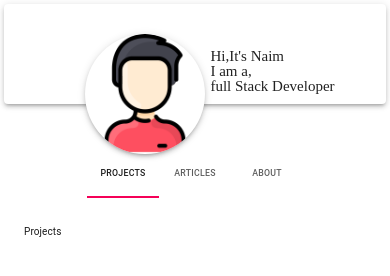
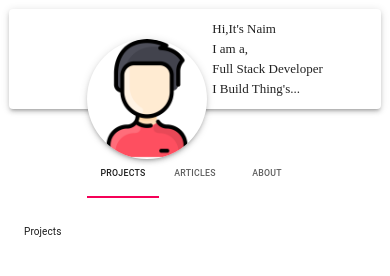
Before and after one commit to Naim-Bijapure/FolioBlog, a Gatsby site: page / in a window 390 px wide. Built offline with nearby package versions, Linux system fonts and the light colour scheme; Gatsby itself is replaced by a stand-in of ours; some packages are replaced by stand-ins of ours.

Commit message:
aligned header and text description with responsiveness

```diff
--- a/package.json
+++ b/package.json
@@ -64,6 +64,6 @@
     "start": "npm run develop",
     "serve": "gatsby serve",
     "test": "echo \"Write tests! -> https://gatsby.dev/unit-testing\"",
-    "ysg": "GATSBY_GRAPHQL_IDE=playground gatsby develop"
+    "ysg": "GATSBY_GRAPHQL_IDE=playground gatsby develop "
   }
 }
--- a/src/components/Header.js
+++ b/src/components/Header.js
@@ -13,22 +13,25 @@ const Wrapper = styled.div`
   width: 100%;
   padding: 1%;
 
-  /* margin-bottom: 5%; */
   .Paper {
     /* border: 1px solid red; */
     height: 100px;
-    /* width: 100rem; */
-    /* padding: 1%; */
+    margin: 0.5rem;
+  }
+
+  @media ${device.laptop} {
+    /* border: 1px solid red; */
   }
 `
 const Flex = styled.div`
   display: flex;
   align-items: center;
   justify-content: center;
+
+
 `
 const ProfileImage = styled.div`
   width: 12rem;
-  /* height: 10%; */
   border-radius: 100%;
   margin-left: 3rem;
   margin-top: 3rem;
@@ -43,9 +46,38 @@ const ProfileImage = styled.div`
 
 const Description = styled.div`
   /* border: 1px solid blue; */
-  margin:2.5rem 0rem 4rem .5rem;
-  /* margin-right:1rem; */
-  font-size:1.5rem;
+  margin: 0rem 1rem 5rem 0.5rem;
+  font-size: 1.3rem;
+  line-height: 2rem;
+
+  @media  ${device.tablet}  {
+    /* border: 1px solid red; */
+    width: 50%;
+    font-size: 1.7rem;
+    line-height:2.3rem;
+
+    display: flex;
+    flex-direction: column;
+
+    & ${Description}:nth-child(2) {
+      /* border: 1px solid red; */
+      margin-left:2.5rem;
+    }
+
+    & ${Description}:nth-child(3) {
+      margin-left:5rem;
+    }
+
+    & ${Description}:nth-child(4) {
+      margin-left:9rem;
+      position:relative;
+      width:30rem;
+      text-align:center;
+    }
+
+
+
+  }
 `
 
 export default function Header() {
@@ -76,9 +108,10 @@ export default function Header() {
             </Paper>
           </ProfileImage>
           <Description>
-            <div>Hi,It's Naim </div>
-            <div>I am a,  </div>
-            <div>  full  Stack  Developer</div>
+            <div> Hi,It's <b> Naim</b> </div>
+            <div>I am a, </div>
+            <div> Full Stack Developer</div>
+            <div>I Build Thing's... </div>
           </Description>
         </Flex>
       </Paper>
```
